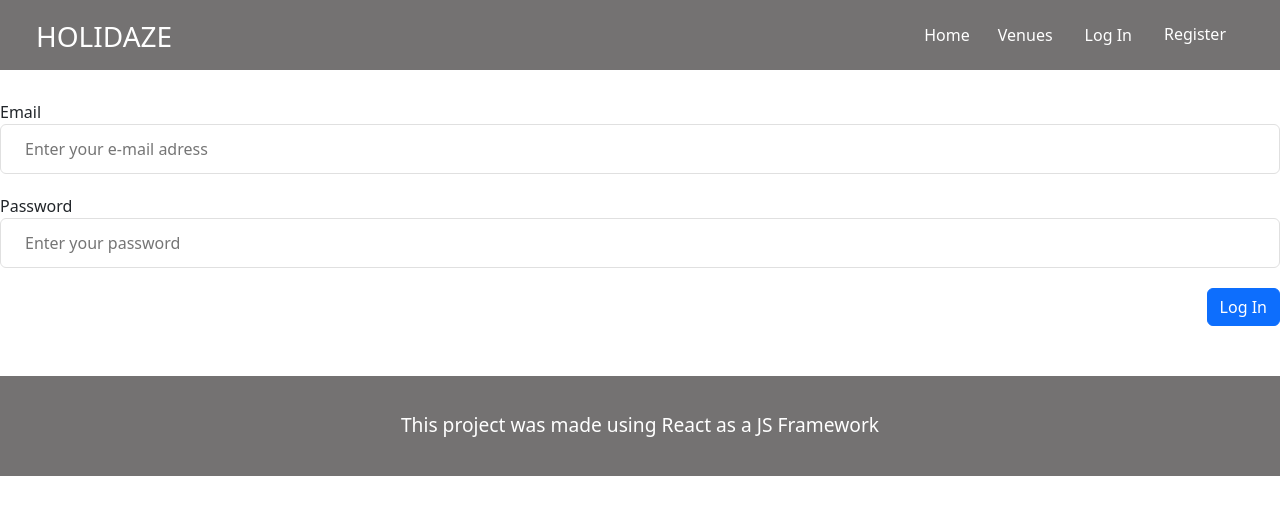
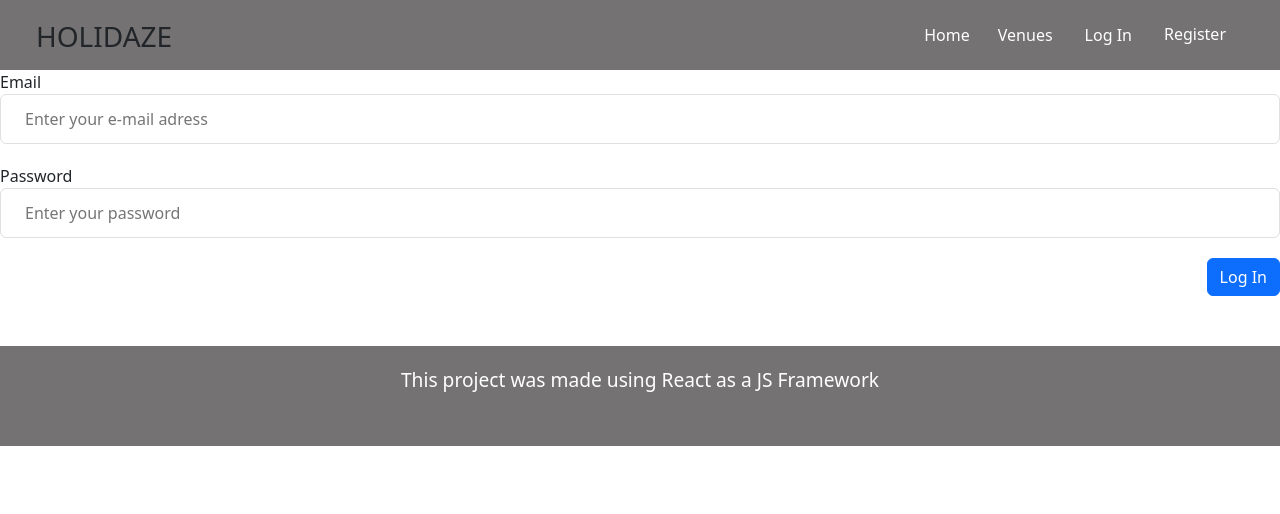
Before and after one commit to akeek/pe-holidaze-sae, a React (Create React App) app in the folder holidaze-pe/: page /login in a window 1280 px wide. Shown: the top 514 px of the page. Built offline with nearby package versions, Linux system fonts and the light colour scheme.

Commit message:
change some styling

```diff
--- a/holidaze-pe/src/index.css
+++ b/holidaze-pe/src/index.css
@@ -6,6 +6,15 @@ body {
   margin: 0;
 }
 
+.home {
+  text-decoration: none;
+  color: white;
+  font-size: x-large;
+}
+
+.home:hover {
+  color: white;
+}
 
 header {
   height: 70px;
@@ -13,11 +22,6 @@ header {
   display: flex;
   padding: 20px 36px;
   justify-content: space-between;
-  margin-bottom: 30px;
-}
-
-h3 {
-  color: #ffffff;
 }
 
 nav {
@@ -50,7 +54,7 @@ footer {
 .footerText {
   color: #ffffff;
   font-size: 1.2rem;
-  padding: 35px;
+  padding-top: 20px;
 }
 
 .loginBtn {
```
